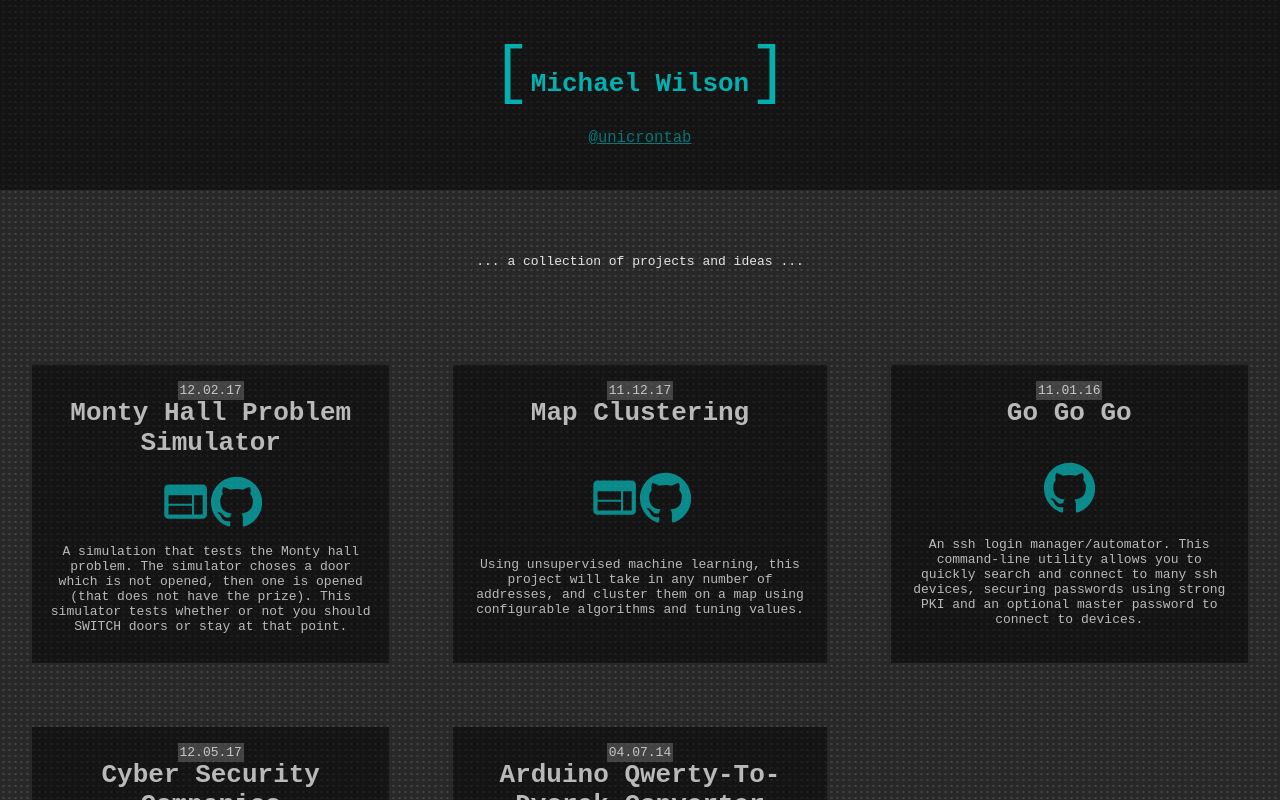
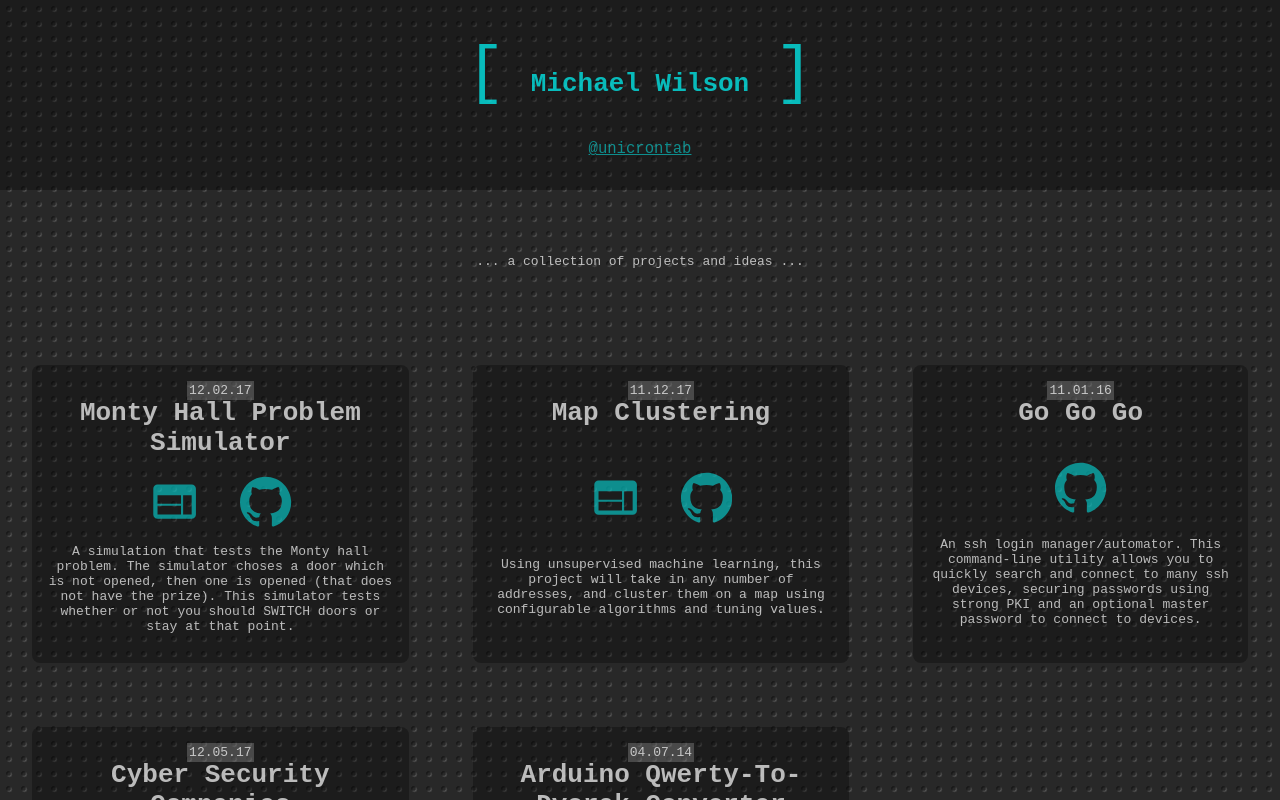
Before and after one commit to unicrontab/unicrontab.github.io, a React (Create React App) app: page / in a window 1280 px wide. Shown: the top 800 px of the page. Built offline with nearby package versions, Linux system fonts and the light colour scheme.

Commit message:
Site Changes.

```diff
--- a/src/Header.js
+++ b/src/Header.js
@@ -1,17 +1,54 @@
 import React from 'react';
-import './styles/Header.css';
+import styled, { keyframes } from 'styled-components';
 
 const githubUrl = 'https://github.com/unicrontab';
 
+const HeaderWrapper = styled.div`
+    display: grid;
+    background-color: var(--background);
+    height: 150px;
+    padding: 20px;
+    color: white;
+    justify-content: center;
+`;
+
+const HeaderTitle = styled.h1`
+    color: var(--text-accent-color);
+    font-size: 2em;
+`;
+
+const bulger = keyframes`
+    0% {
+        font-size: 1em;
+    }
+    100% {
+        font-size: 2.2em;
+    }
+`;
+
+const Accent = styled.span`
+    padding: 0 calc(2vw);
+    color: var(--text-accent-color);
+    font-size: 2.5em;
+    font-weight: 100;
+    animation: ${bulger} 1s ease-out;
+`;
+
+const HeaderSubtitle = styled.a`
+    color: var(--text-accent-color-light);
+    font-size: 1.2em;
+    font-weight: 100;
+`;
+
 const Header = () => (
-    <div className="header">
-        <h1 className="title">
-            <span className="title-accent">[</span>
+    <HeaderWrapper>
+        <HeaderTitle>
+            <Accent>[</Accent>
                 Michael Wilson
-            <span className="title-accent">]</span>
-        </h1>
-        <a className="subtitle" href={githubUrl}>@unicrontab</a>
-    </div>
+            <Accent>]</Accent>
+        </HeaderTitle>
+        <HeaderSubtitle href={githubUrl}>@unicrontab</HeaderSubtitle>
+    </HeaderWrapper>
 );
 
 export default Header;
--- a/src/Intro.js
+++ b/src/Intro.js
@@ -3,7 +3,7 @@ import styled from 'styled-components';
 
 const IntroWrapper = styled.div`
     padding: calc(4rem);
-    color: rgba(255,255,255,0.87);
+    color: var(--text-color);
 `;
 
 const Intro = () => (
--- a/src/Project.js
+++ b/src/Project.js
@@ -8,12 +8,16 @@ const ProjectContainer = styled.div`
     margin: calc(2rem);
     max-width: calc(50vw);
     grid-template-columns: auto auto;
-    background-color: rgba(0,0,0,0.5);
+    background-color: var(--background);
     justify-items: center;
-
+    border-radius: 8px;
+    --date-color: var(--text-color);
 
     &:hover {
-        background-color: rgba(0,0,0,0.8);
+        --date-color: var(--text-accent-color);
+        color: var(--text-color-bright);
+        background-color: var(--background-dark);
+        box-shadow: 10px 10px 0px 0px rgba(--background);
     }
 `;
 
@@ -34,10 +38,11 @@ const Links = styled.div`
 const Link = styled.a`
     text-align: center;
     width: calc(4vw);
-    fill: rgba(0,255,255,0.5);
+    fill: var(--text-accent-color-light);
+    padding: 0 20px;
 
     &:hover {
-        fill: rgba(0,255,255,0.7);
+        fill: var(--text-accent-color);
         width: calc(4.1vw);
     }
 `;
@@ -49,6 +54,7 @@ const Description = styled.p`
 
 const DateBadge = styled.div`
     background-color: rgba(255,255,255,0.2);
+    color: var(--date-color);
     padding: 2px;
     position: absolute;
     width: inherit;
--- a/src/ProjectList.js
+++ b/src/ProjectList.js
@@ -8,7 +8,7 @@ const ProjectContainer = styled.div`
     grid-template-columns: auto auto auto;
     width: calc(100vw);
     height: calc(50vh);
-    color: rgba(255,255,255,0.7);
+    color: var(--text-color);
     justify-content: center;
 
 
--- a/src/index.js
+++ b/src/index.js
@@ -1,8 +1,34 @@
 import React from 'react';
 import ReactDOM from 'react-dom';
-import './styles/index.css';
 import App from './App';
 import registerServiceWorker from './registerServiceWorker';
+import { injectGlobal } from 'styled-components';
+import * as theme from './theme';
+
+injectGlobal`
+    body {
+        --dot-spacing: 15px;
+        --dot-size: 2px;
+        --background: ${theme.background};
+        --background-dark: ${theme.backgroundDark};
+        --background-light: ${theme.backgroundLight};
+        --text-color: ${theme.textColor};
+        --text-accent-color: ${theme.textAccentColor};
+        --text-accent-color-light: ${theme.textAccentColorLight};
+        --text-color-bright: ${theme.textColorBright};
+
+        margin: 0;
+        padding: 0;
+        font-family: ${theme.font};
+        background:
+          radial-gradient(var(--background) 15%, transparent 20%) 1px 1px,
+            radial-gradient(var(--background) 25%, transparent 8%) 1px 1px,
+              radial-gradient(var(--background-light) 15%, transparent 30%) var(--dot-size) var(--dot-size),
+                radial-gradient(var(--background-light) 15%, transparent 30%) var(--dot-size) var(--dot-size);
+        background-color: #282828;
+        background-size: var(--dot-spacing) var(--dot-spacing);
+    }
+`;
 
 ReactDOM.render(<App />, document.getElementById('root'));
 registerServiceWorker();
--- a/src/styles/Header.css
+++ /dev/null
@@ -1,24 +0,0 @@
-.header {
-    background-color: var(--dark-background-light);
-    height: 150px;
-    padding: 20px;
-    color: white;
-    justify-content: center;
-}
-
-.title {
-    color: var(--accent-color);
-    font-size: 2em;
-}
-
-.header .title-accent {
-    color: var(--accent-color);
-    font-size: 2.5em;
-    font-weight: 100;
-}
-
-.subtitle {
-    color: var(--accent-color-light);
-    font-size: 1.2em;
-    font-weight: 100;
-}
--- a/src/styles/index.css
+++ /dev/null
@@ -1,27 +0,0 @@
-:root {
-
-  --dark-background: rgba(0,0,0,0.7);
-  --dark-background-light: rgba(0,0,0,0.5);
-  --text-color: rgba(255,255,255,0.87);
-  --accent-color: rgba(0,200,200,0.87);
-  --accent-color-light: rgba(0,200,200,0.54);
-}
-
-body {
-  --dot-spacing: 6px;
-  --dot-size: 1px;
-  --dot-delta: 799px;
-
-  margin: 0;
-  padding: 0;
-  font-family: monospace;
-  /* background-color: black; */
-  background:
-    radial-gradient(var(--dark-background-light) 15%, transparent 16%) 0 0,
-      radial-gradient(var(--dark-background-light) 15%, transparent 16%) var(--dot-size) var(--dot-size),
-        radial-gradient(rgba(255,255,255,.1) 15%, transparent 20%) 0 3px,
-          radial-gradient(rgba(255,255,255,.1) 15%, transparent 20%) var(--dot-size) 3px;
-  background-color: #282828;
-
-	background-size: var(--dot-spacing) var(--dot-spacing);
-}
--- /dev/null
+++ b/src/theme.js
@@ -0,0 +1,10 @@
+export const font = 'monospace';
+
+export const primary = 'rgba(0, 255, 255, 0.5)';
+export const background = 'rgba(0, 0, 0, 0.3)';
+export const backgroundLight = 'rgba(255,255,255, 0.1)';
+export const backgroundDark = 'rgba(0, 0, 0, 0.5)';
+export const textColor = 'rgba(255, 255, 255, 0.7)';
+export const textColorBright = 'rgba(255, 255, 255, 0.87)';
+export const textAccentColor =  'rgba(0, 255, 255, 0.7)';
+export const textAccentColorLight = 'rgba(0, 255, 255, 0.5)';
```
Also changed, not shown: 9 other files (tests, documents, lock files or other folders).
